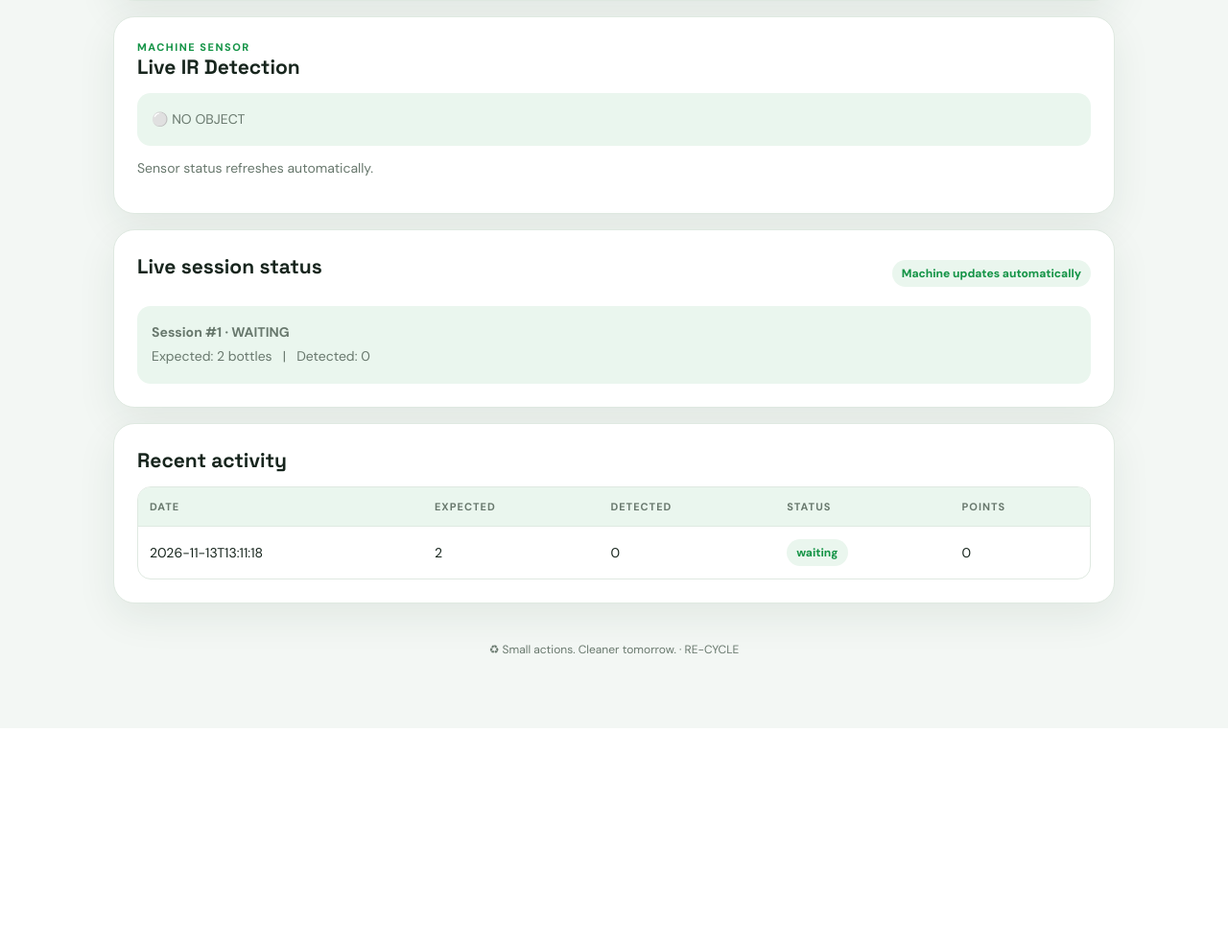
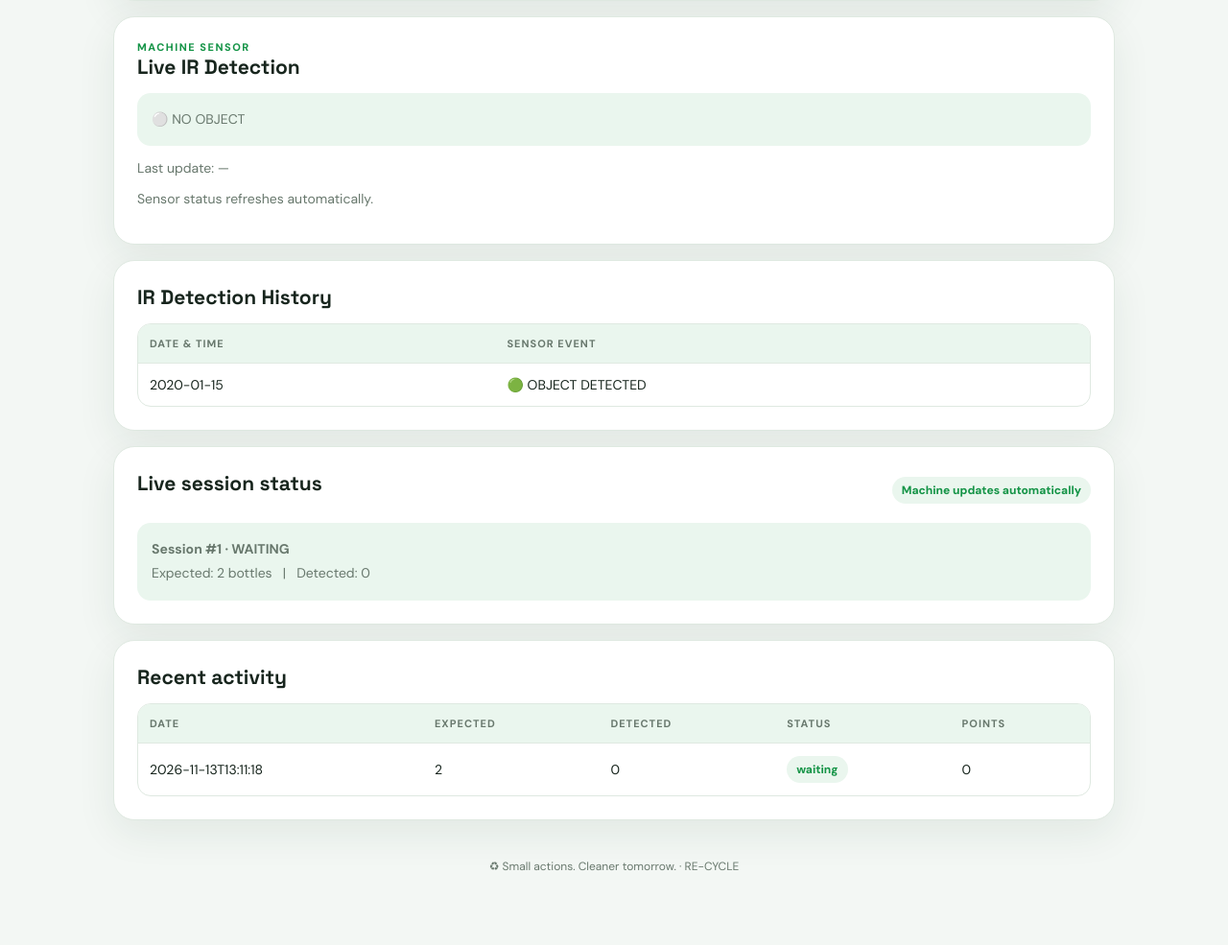
Before and after one commit to deepakpeepal12-tech/RE-CYCLE, a Flask app: page /dashboard in a window 1280 px wide. Shown: the part 852-1837 px from the top of the page at 96% size. Before the commit the page ends 1534 px from the top, so only its background shows below. Run offline with Flask 3, Linux system fonts and the light colour scheme; a user stored in the database is signed in; data comes from the database, SQL or seed files in the repository; tables that the repository leaves empty hold one stand-in row (values such as "Sample post").

Commit message:
Update user_dashboard.html

```diff
--- a/templates/user_dashboard.html
+++ b/templates/user_dashboard.html
@@ -6,7 +6,6 @@
   <h1>Make every bottle count.</h1>
   <p>Welcome back, {{phone}}. Recycle plastic bottles, verify your drop-off and earn points for every successful session.</p>
 </section>
-
 <section class="card">
   <div class="section-head">
     <div><div class="eyebrow">Your impact</div><h2>Recycling overview</h2></div>
@@ -28,7 +27,15 @@
 <section class="card">
   <div class="eyebrow">Machine sensor</div><h2>Live IR Detection</h2>
   <div id="ir-live" class="status-box muted">Checking sensor status...</div>
+  <p id="ir-updated" class="muted">Last update: —</p>
   <p class="muted">Sensor status refreshes automatically.</p>
+</section>
+<section class="card">
+  <h2>IR Detection History</h2>
+  <div class="tablewrap"><table>
+    <thead><tr><th>Date &amp; time</th><th>Sensor event</th></tr></thead>
+    <tbody id="ir-history"><tr><td colspan="2">Loading sensor history...</td></tr></tbody>
+  </table></div>
 </section>
 <section class="card">
   <div class="section-head"><h2>Live session status</h2><span class="pill">Machine updates automatically</span></div>
@@ -59,7 +66,16 @@ async function refreshIR(){
     let el=document.getElementById('ir-live');
     el.textContent=d.detected?'🟢 OBJECT DETECTED':'⚪ NO OBJECT';
     el.className='status-box '+(d.detected?'success':'muted');
+    document.getElementById('ir-updated').textContent='Last update: '+(d.updated_at||'—');
   }catch(e){document.getElementById('ir-live').textContent='Sensor status unavailable';}
+}
+async function refreshIRHistory(){
+  try{
+    let r=await fetch('/api/user/ir-history?limit=30');
+    if(!r.ok){document.getElementById('ir-history').innerHTML='<tr><td colspan="2">History unavailable (HTTP '+r.status+')</td></tr>';return;}
+    let d=await r.json();
+    document.getElementById('ir-history').innerHTML=d.history.map(x=>`<tr><td>${x.created_at}</td><td>${x.detected?'🟢 OBJECT DETECTED':'⚪ NO OBJECT'}</td></tr>`).join('')||'<tr><td colspan="2">No sensor events saved yet.</td></tr>';
+  }catch(e){document.getElementById('ir-history').innerHTML='<tr><td colspan="2">History unavailable</td></tr>';}
 }
 document.getElementById('start').onclick=async()=>{
   let n=Number(document.getElementById('expected').value);
@@ -69,6 +85,7 @@ document.getElementById('start').onclick=async()=>{
   refresh();
 };
 refreshIR();setInterval(refreshIR,800);
+refreshIRHistory();setInterval(refreshIRHistory,3000);
 refresh();setInterval(refresh,1800);
 </script>
 {% endblock %}
```
